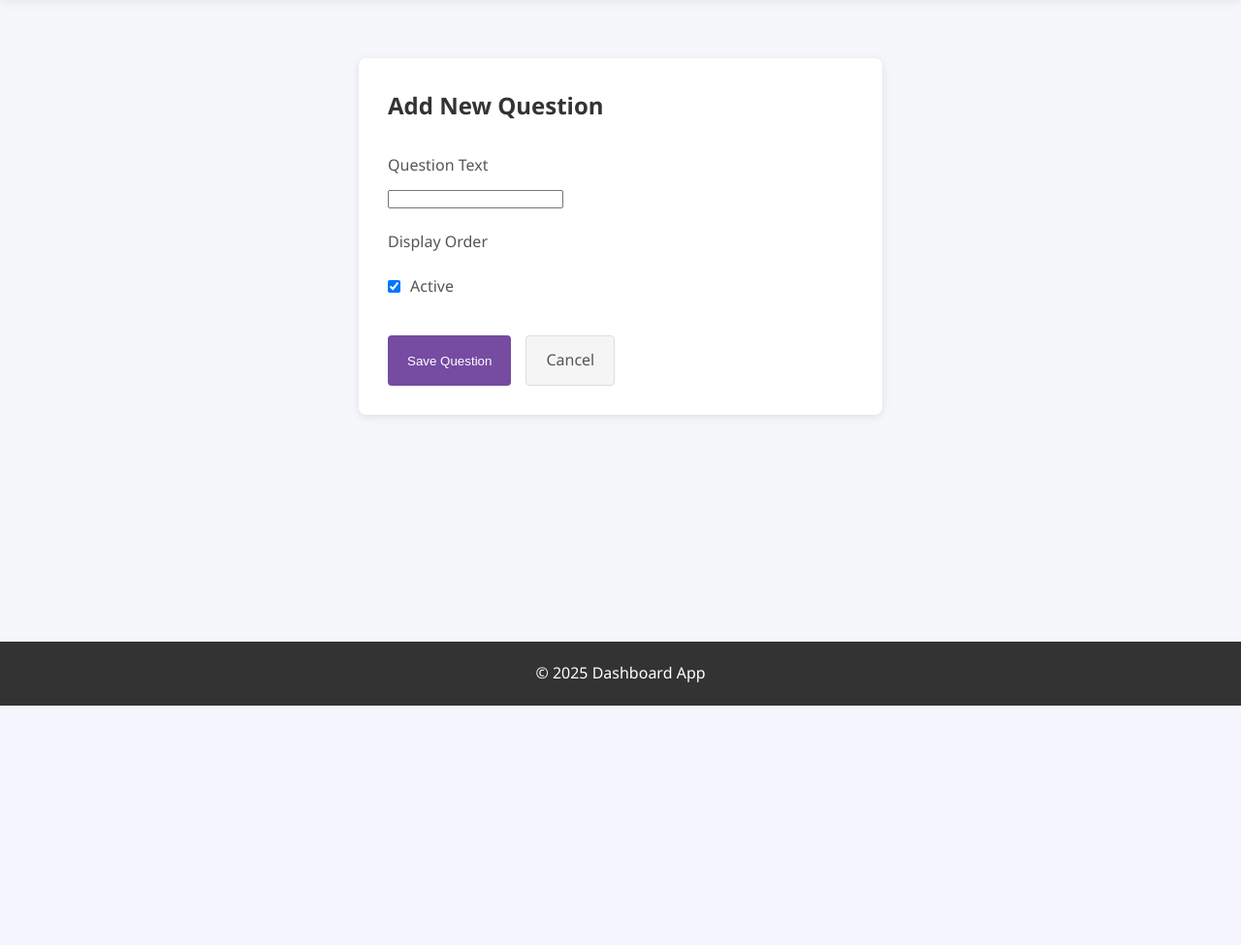
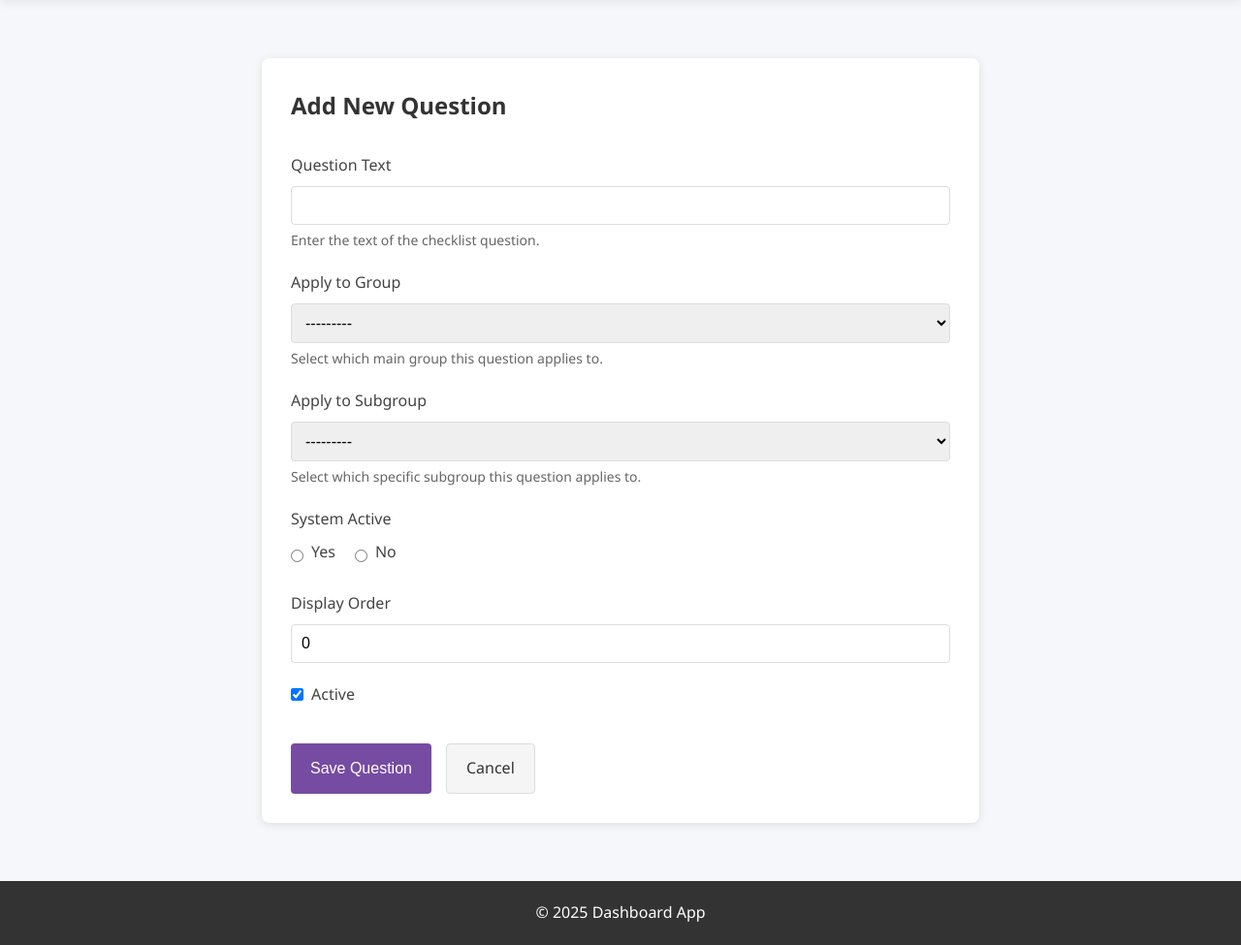
Before and after one commit to ihoooman/demoproject, a Django app: page /dashboard/checklist-settings/add/ in a window 1280 px wide. Shown: the part 72-1047 px from the top of the page at 97% size. Before the commit the page ends 800 px from the top, so only its background shows below. Run offline with Django 5.2, Linux system fonts and the light colour scheme; the visitor is signed in with stand-in values (Sample User, id 1); data that the repository does not hold is empty.

Commit message:
Add group, subgroup, and active system fields to checklist questions; update forms and templates

```diff
--- a/dashboard/forms.py
+++ b/dashboard/forms.py
@@ -18,7 +18,43 @@ class SubcategoryForm(forms.ModelForm):
 class ChecklistQuestionForm(forms.ModelForm):
     class Meta:
         model = ChecklistQuestion
-        fields = ['question_text', 'active']
+        fields = ['question_text', 'group', 'subgroup', 'active_system', 'active', 'order']
+
+    def __init__(self, *args, **kwargs):
+        super().__init__(*args, **kwargs)
+        self.fields['group'] = forms.ModelChoiceField(
+            queryset=Group.objects.filter(parent__isnull=True),
+            required=False,
+            label="Apply to Group",
+            widget=forms.Select(attrs={'class': 'form-field'})
+        )
+        self.fields['subgroup'] = forms.ModelChoiceField(
+            queryset=Group.objects.filter(parent__isnull=False),
+            required=False,
+            label="Apply to Subgroup",
+            widget=forms.Select(attrs={'class': 'form-field'})
+        )
+        self.fields['active_system'] = forms.ChoiceField(
+            choices=ChecklistQuestion.SYSTEM_CHOICES,
+            required=True,
+            label="System Active",
+            widget=forms.RadioSelect()
+        )
+
+    def clean(self):
+        cleaned_data = super().clean()
+        group = cleaned_data.get('group')
+        subgroup = cleaned_data.get('subgroup')
+
+        # If subgroup is selected but no group, set the group to the parent
+        if subgroup and not group:
+            cleaned_data['group'] = subgroup.parent
+
+        # If neither group nor subgroup are selected, raise validation error
+        if not group and not subgroup:
+            raise forms.ValidationError("You must select either a group or a subgroup")
+
+        return cleaned_data
 class ImageUploadForm(forms.ModelForm):
     class Meta:
         model = UploadedImage
--- a/dashboard/models.py
+++ b/dashboard/models.py
@@ -36,6 +36,16 @@ class ChecklistQuestion(models.Model):
     order = models.PositiveIntegerField(default=0)
     active = models.BooleanField(default=True)
     created_at = models.DateTimeField(auto_now_add=True)
+    group = models.ForeignKey(Group, on_delete=models.CASCADE, null=True, blank=True,
+                              related_name='checklist_questions')
+    # Add this new field
+    subgroup = models.ForeignKey(Group, on_delete=models.CASCADE, null=True, blank=True,
+                                related_name='subgroup_checklist_questions')
+    SYSTEM_CHOICES = [
+        ('yes', 'Yes'),
+        ('no', 'No'),
+    ]
+    active_system = models.CharField(max_length=5, choices=SYSTEM_CHOICES)
 
     class Meta:
         ordering = ['order']
@@ -43,6 +53,11 @@ class ChecklistQuestion(models.Model):
     def __str__(self):
         return self.question_text
 
+    class Meta:
+        ordering = ['order']
+
+    def __str__(self):
+        return self.question_text
 
 class SubcategoryResponse(models.Model):
     user = models.ForeignKey(settings.AUTH_USER_MODEL, on_delete=models.CASCADE)
--- a/dashboard/templates/dashboard/checklist_question_form.html
+++ b/dashboard/templates/dashboard/checklist_question_form.html
@@ -6,10 +6,34 @@
 
         <form method="post">
             {% csrf_token %}
-
             <div class="form-group">
                 <label for="{{ form.question_text.id_for_label }}">Question Text</label>
                 {{ form.question_text }}
+                <small class="help-text">Enter the text of the checklist question.</small>
+            </div>
+
+            <div class="form-group">
+                <label for="{{ form.group.id_for_label }}">Apply to Group</label>
+                {{ form.group }}
+                <small class="help-text">Select which main group this question applies to.</small>
+            </div>
+
+            <div class="form-group">
+                <label for="{{ form.subgroup.id_for_label }}">Apply to Subgroup</label>
+                {{ form.subgroup }}
+                <small class="help-text">Select which specific subgroup this question applies to.</small>
+            </div>
+
+            <div class="form-group">
+                <label>System Active</label>
+                <div class="radio-options">
+                    {% for radio in form.active_system %}
+                    <div class="radio-option">
+                        {{ radio.tag }}
+                        <label for="{{ radio.id_for_label }}">{{ radio.choice_label }}</label>
+                    </div>
+                    {% endfor %}
+                </div>
             </div>
 
             <div class="form-group">
@@ -34,7 +58,7 @@
 
 <style>
     .form-container {
-        max-width: 600px;
+        max-width: 800px;
         margin: 0 auto;
         padding: 30px;
     }
@@ -47,6 +71,7 @@
     }
 
     h2 {
+        margin-top: 0;
         margin-bottom: 30px;
         color: #333;
     }
@@ -59,15 +84,37 @@
         display: block;
         margin-bottom: 8px;
         font-weight: 500;
-        color: #555;
+        color: #444;
     }
 
-    .form-field {
+    input, select, textarea {
         width: 100%;
-        padding: 12px;
+        padding: 10px;
         border: 1px solid #ddd;
         border-radius: 4px;
         font-size: 16px;
+    }
+
+    .help-text {
+        display: block;
+        margin-top: 5px;
+        font-size: 14px;
+        color: #666;
+    }
+
+    .radio-options {
+        display: flex;
+        gap: 20px;
+    }
+
+    .radio-option {
+        display: flex;
+        align-items: center;
+    }
+
+    .radio-option input[type="radio"] {
+        width: auto;
+        margin-right: 8px;
     }
 
     .checkbox-group {
@@ -82,7 +129,8 @@
     }
 
     .checkbox-group input[type="checkbox"] {
-        margin-right: 10px;
+        width: auto;
+        margin-right: 8px;
     }
 
     .button-group {
@@ -98,16 +146,20 @@
         padding: 12px 20px;
         border-radius: 4px;
         cursor: pointer;
+        font-size: 16px;
     }
 
     .cancel-btn {
         background-color: #f5f5f5;
-        color: #555;
+        color: #333;
         border: 1px solid #ddd;
         padding: 12px 20px;
         border-radius: 4px;
         text-decoration: none;
-        text-align: center;
+        font-size: 16px;
+        display: inline-flex;
+        align-items: center;
+        justify-content: center;
     }
 </style>
 {% endblock %}
--- a/dashboard/views.py
+++ b/dashboard/views.py
@@ -17,6 +17,7 @@ from django.views import View
 from django.shortcuts import render, redirect, get_object_or_404
 from django.contrib import messages
 from .forms import ImageUploadForm
+from django.db.models import Q
 
 
 class GroupListView(LoginRequiredMixin, ListView):
@@ -81,10 +82,21 @@ class SubgroupFormView(LoginRequiredMixin, DetailView):
 
     def get_context_data(self, **kwargs):
         context = super().get_context_data(**kwargs)
-        context['questions'] = ChecklistQuestion.objects.filter(active=True)
+        group = self.get_object()
+
+        # Get questions that are:
+        # 1. Global (no group specified)
+        # 2. For this subgroup's parent group (with no specific subgroup)
+        # 3. Specifically for this subgroup
+        context['questions'] = ChecklistQuestion.objects.filter(
+            Q(active=True) & (
+                    Q(group__isnull=True) |  # Global questions
+                    Q(group=group.parent, subgroup__isnull=True) |  # Questions for parent with no specific subgroup
+                    Q(subgroup=group)  # Questions specifically for this subgroup
+            )
+        ).order_by('order')
+
         return context
-
-
 class ChecklistSettingsView(LoginRequiredMixin, ListView):
     model = ChecklistQuestion
     template_name = 'dashboard/checklist_settings.html'
@@ -98,6 +110,10 @@ class ChecklistQuestionCreateView(LoginRequiredMixin, CreateView):
     template_name = 'dashboard/checklist_question_form.html'
     success_url = reverse_lazy('dashboard:checklist_settings')
     login_url = 'accounts:login'
+    def get_context_data(self, **kwargs):
+        context = super().get_context_data(**kwargs)
+        context['groups'] = Group.objects.all()
+        return context
 
 
 class ChecklistQuestionUpdateView(LoginRequiredMixin, UpdateView):
```
Also changed, not shown: dashboard/templates/dashboard/checklist_settings.html (+7 -1 lines).
